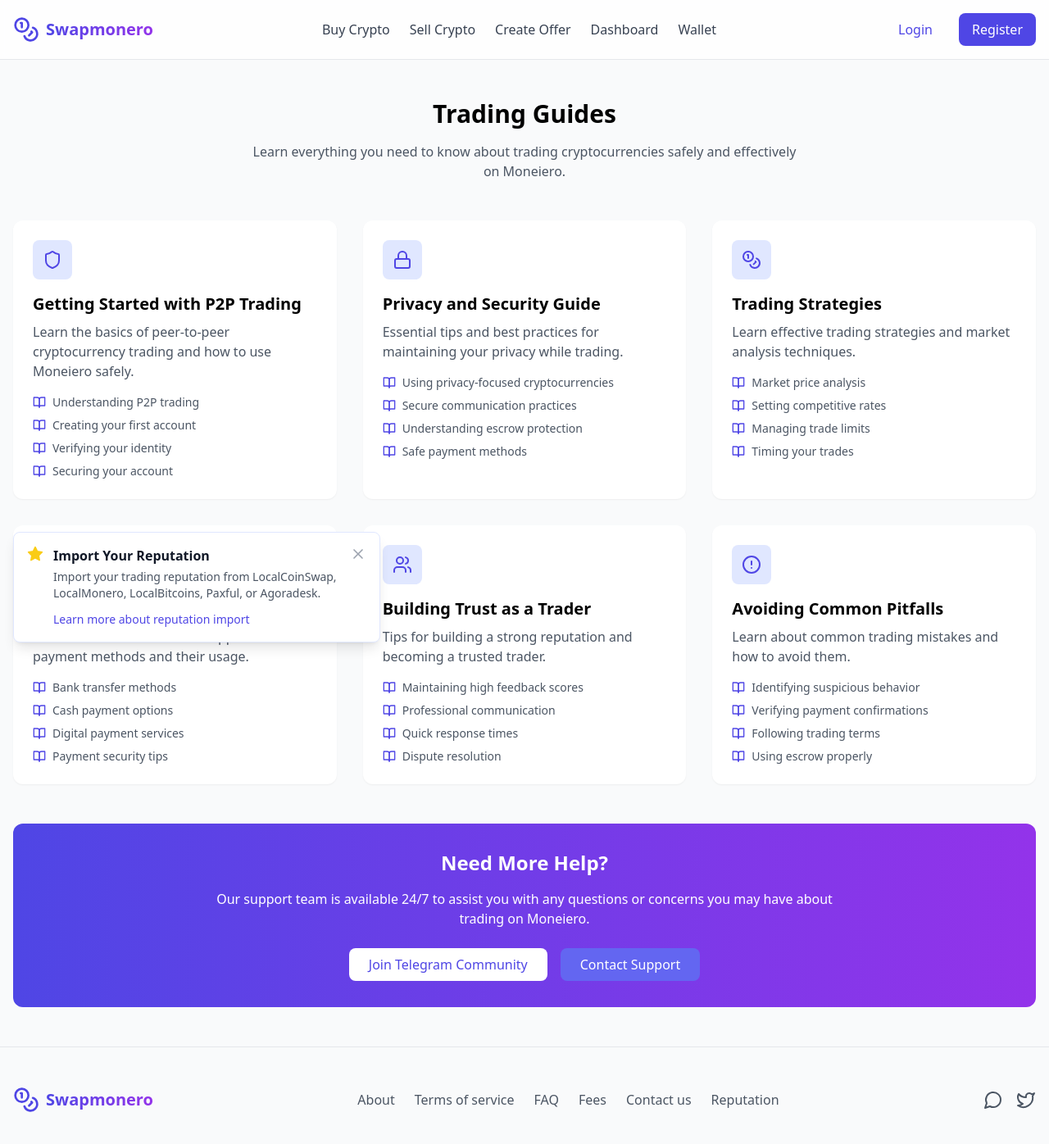
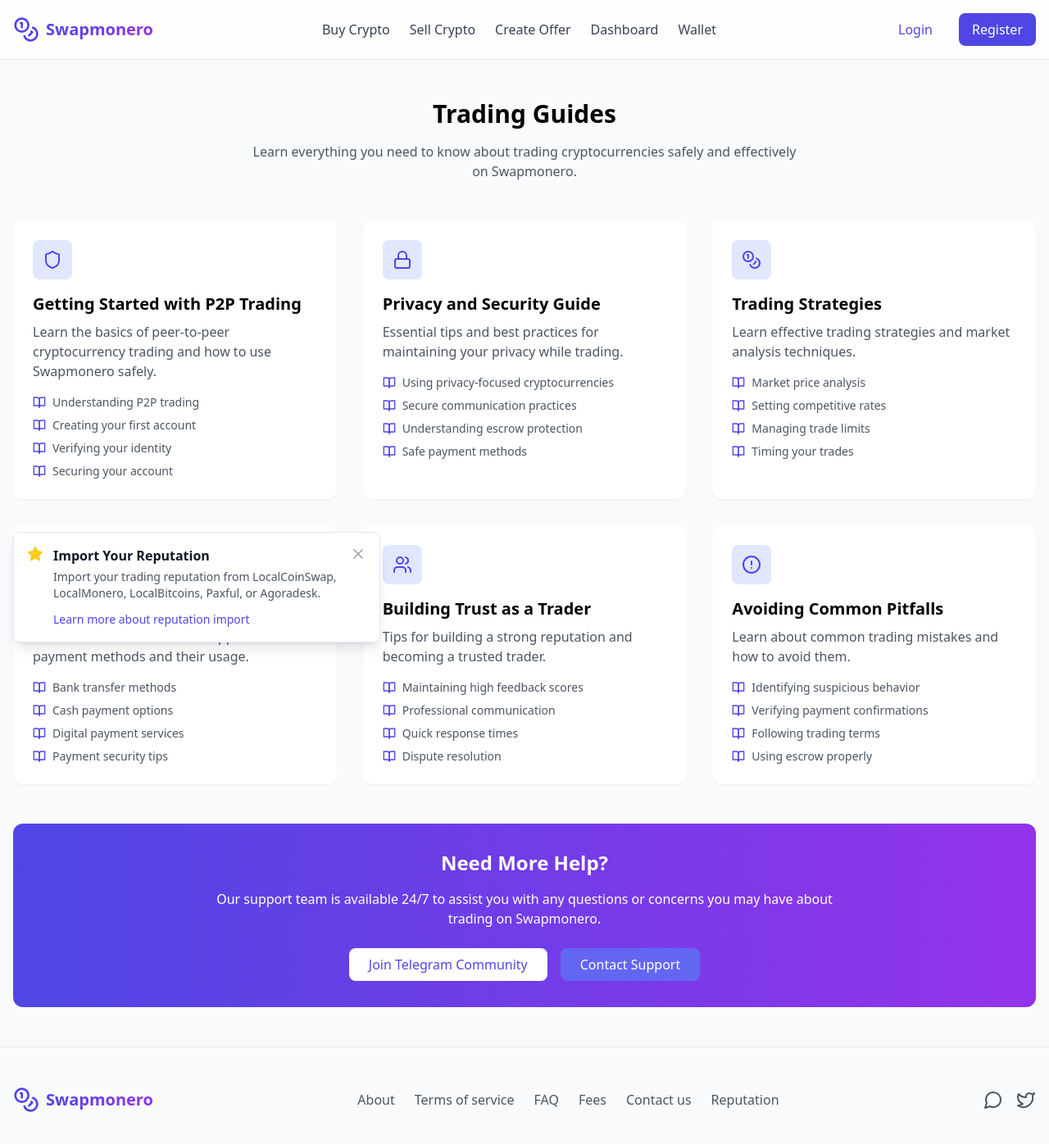
Before and after one commit to dourotec1/ugandacoin, a React (Vite) app: page /guides in a window 1280 px wide. Shown: the top 1396 px of the page at 82% size. Built offline with nearby package versions, Linux system fonts and the light colour scheme.

Commit message:
Update Guides.tsx

```diff
--- a/src/pages/Guides.tsx
+++ b/src/pages/Guides.tsx
@@ -6,7 +6,7 @@ export const Guides = () => {
     {
       icon: Shield,
       title: "Getting Started with P2P Trading",
-      description: "Learn the basics of peer-to-peer cryptocurrency trading and how to use Moneiero safely.",
+      description: "Learn the basics of peer-to-peer cryptocurrency trading and how to use Swapmonero safely.",
       sections: [
         "Understanding P2P trading",
         "Creating your first account",
@@ -77,7 +77,7 @@ export const Guides = () => {
         <div className="text-center mb-12">
           <h1 className="text-3xl font-bold mb-4">Trading Guides</h1>
           <p className="text-gray-600 max-w-2xl mx-auto">
-            Learn everything you need to know about trading cryptocurrencies safely and effectively on Moneiero.
+            Learn everything you need to know about trading cryptocurrencies safely and effectively on Swapmonero.
           </p>
         </div>
 
@@ -107,11 +107,11 @@ export const Guides = () => {
           <div className="max-w-3xl mx-auto text-center">
             <h2 className="text-2xl font-bold mb-4">Need More Help?</h2>
             <p className="mb-6">
-              Our support team is available 24/7 to assist you with any questions or concerns you may have about trading on Moneiero.
+              Our support team is available 24/7 to assist you with any questions or concerns you may have about trading on Swapmonero.
             </p>
             <div className="flex flex-col sm:flex-row gap-4 justify-center">
               <a
-                href="https://t.me/Moneiero"
+                href="https://t.me/Swapmonero"
                 target="_blank"
                 rel="noopener noreferrer"
                 className="bg-white text-indigo-600 px-6 py-2 rounded-lg hover:bg-gray-100 transition-colors inline-flex items-center justify-center gap-2"
```
